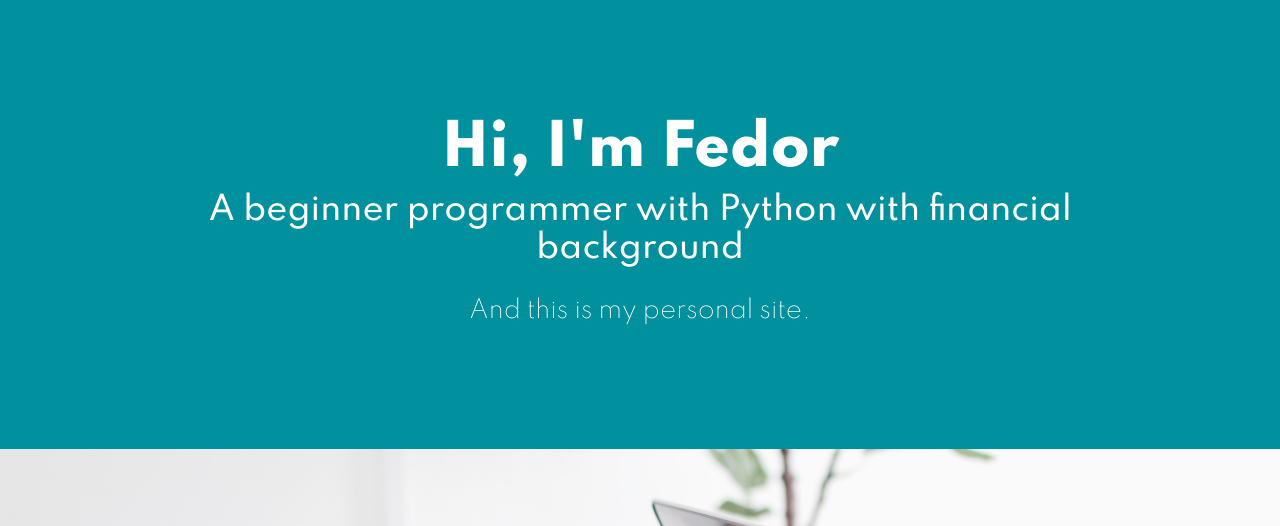
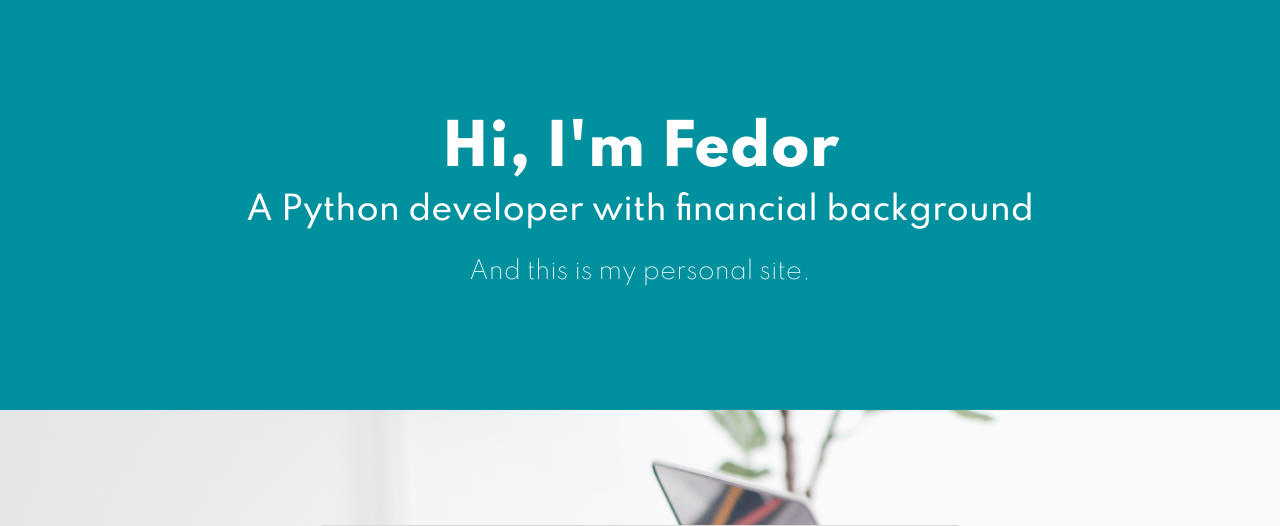
Before and after one commit to teodorinni/portfolio_website, a Flask app: page / in a window 1280 px wide. Shown: the part 78-604 px from the top of the page. Run offline with Flask 2, Linux system fonts and the light colour scheme; some libraries are stand-ins or nearby versions.

Commit message:
change title text

```diff
--- a/templates/index.html
+++ b/templates/index.html
@@ -33,7 +33,7 @@
 <section id="title">
   <div class="container-fluid title">
     <h1 class="title-heading">Hi, I'm Fedor</h1>
-    <h2 class="title-subheading">A beginner programmer with Python with financial background</h2>
+    <h2 class="title-subheading">A Python developer with financial background</h2>
     <h4 class="title-text">And this is my personal site.</h4>
   </div>
 </section>
```
